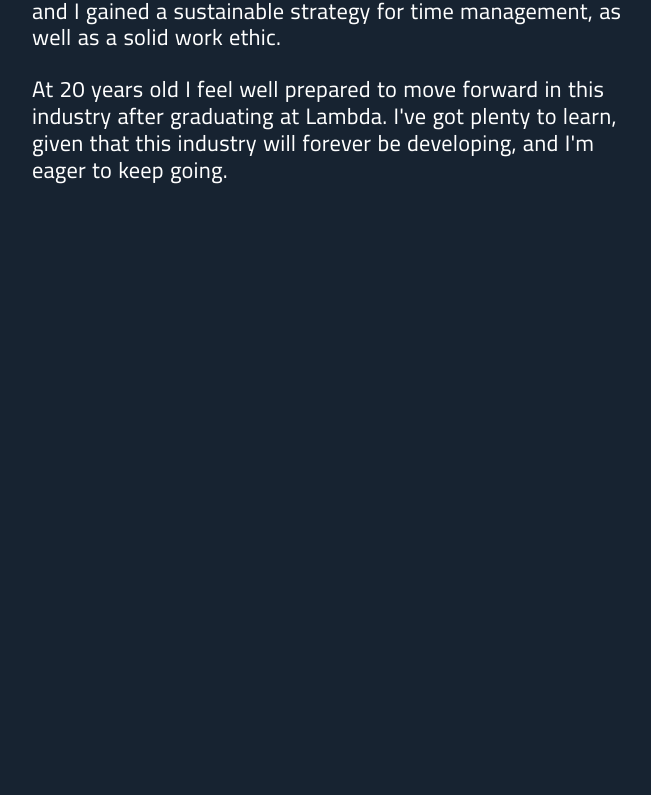
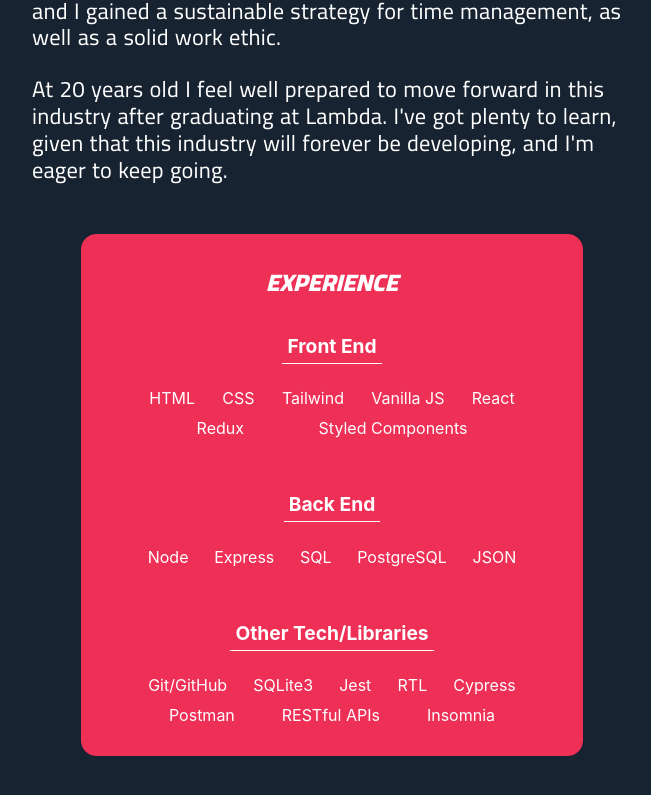
Before and after one commit to dvonpingel/portfolio, a React (Create React App) app in the folder portfolio/: page /about in a window 1280 px wide. Shown: the part 635-1430 px from the top of the page, without its empty margins (308-959 px from the left). Before the commit the page ends 869 px from the top, so only its background shows below. Built offline with nearby package versions, Linux system fonts and the light colour scheme.

Commit message:
Added Experience and Copyright

```diff
--- a/portfolio/public/index.html
+++ b/portfolio/public/index.html
@@ -36,7 +36,7 @@
       src="https://kit.fontawesome.com/a076d05399.js"
       crossorigin="anonymous"
     ></script>
-    <title>React App</title>
+    <title>D'Artagnan von Pingel | Full-Stack Developer</title>
   </head>
   <body>
     <noscript>You need to enable JavaScript to run this app.</noscript>
--- a/portfolio/src/App.js
+++ b/portfolio/src/App.js
@@ -5,6 +5,8 @@ import styled, { keyframes } from "styled-components";
 import About from "./components/About";
 import Home from "./components/Home";
 import Projects from "./components/Projects";
+
+const date = new Date();
 
 function App() {
   return (
@@ -25,6 +27,11 @@ function App() {
 
       <Route exact path="/">
         <Home />
+        <Footer>
+          <Copyright>
+            &copy; {date.getFullYear()} D'Artagnan von Pingel
+          </Copyright>
+        </Footer>
       </Route>
 
       <Route path="/about">
@@ -37,6 +44,19 @@ function App() {
     </>
   );
 }
+
+const Footer = styled.div`
+  color: white;
+  position: fixed;
+  bottom: 0;
+  width: 100%;
+  background-color: rgb(11, 23, 37);
+`;
+const Copyright = styled.p`
+  font-size: 0.8rem;
+  width: 175px;
+  margin: 10px auto;
+`;
 
 const kf = keyframes`
     100% {
--- a/portfolio/src/components/About.js
+++ b/portfolio/src/components/About.js
@@ -51,6 +51,44 @@ const About = () => {
         after graduating at Lambda. I've got plenty to learn, given that this
         industry will forever be developing, and I'm eager to keep going.
       </Paragraph>
+      <Experience>
+        <Title2>EXPERIENCE</Title2>
+        <ListDiv>
+          <ExperienceTitle>Front End</ExperienceTitle>
+          <ul>
+            <li>HTML</li>
+            <li>CSS</li>
+            <li>Tailwind</li>
+            <li>Vanilla JS</li>
+            <li>React</li>
+            <li>Redux</li>
+            <li>Styled Components</li>
+          </ul>
+        </ListDiv>
+        <ListDiv>
+          <ExperienceTitle>Back End</ExperienceTitle>
+          <ul>
+            <li>Node</li>
+            <li>Express</li>
+            <li>SQL</li>
+            <li>PostgreSQL</li>
+            <li>JSON</li>
+          </ul>
+        </ListDiv>
+        <ListDiv>
+          <ExperienceTitle>Other Tech/Libraries</ExperienceTitle>
+          <ul>
+            <li>Git/GitHub</li>
+            <li>SQLite3</li>
+            <li>Jest</li>
+            <li>RTL</li>
+            <li>Cypress</li>
+            <li>Postman</li>
+            <li>RESTful APIs</li>
+            <li>Insomnia</li>
+          </ul>
+        </ListDiv>
+      </Experience>
     </div>
   );
 };
@@ -140,4 +178,57 @@ const TedX = styled(Lambda)`
   text-decoration: none;
 `;
 
+const Experience = styled.div`
+  margin: 0 auto 50px auto;
+  border: 1px solid #ee2f56;
+  background: #ee2f56;
+  width: 500px;
+  padding: 0;
+  opacity: 0;
+  animation: ${kf} 1s forwards;
+  animation-delay: 0.4s;
+  border-radius: 15px;
+`;
+
+const ListDiv = styled.div`
+  color: white;
+  width: 500px;
+  margin: 0 auto;
+  display: flex;
+  justify-content: center;
+  flex-direction: column;
+  align-items: center;
+  margin: 25px auto;
+  opacity: 0;
+  animation: ${kf} 1s forwards;
+  animation-delay: 0.7s;
+
+  ul {
+    list-style: none;
+    display: flex;
+    flex-wrap: wrap;
+    width: 400px;
+    justify-content: space-evenly;
+    margin: 0 auto;
+    text-align: center;
+    padding: 0;
+
+    li {
+      font-size: 1rem;
+      margin: 5px 10px 5px 10px;
+    }
+  }
+`;
+
+const Title2 = styled(Title)`
+  animation-delay: 0.5s;
+  margin: 25px 0 -20px 0;
+`;
+
+const ExperienceTitle = styled.h3`
+  font-size: 1.2rem;
+  border-bottom: 1px solid white;
+  padding: 5px;
+`;
+
 export default About;
--- a/portfolio/src/components/Home.js
+++ b/portfolio/src/components/Home.js
@@ -10,7 +10,7 @@ import {
 
 const Home = () => {
   return (
-    <div>
+    <MainContent>
       <Title>
         hello! i'm <Br />
         <Bigger>D'Artagnan von Pingel</Bigger>
@@ -38,9 +38,14 @@ const Home = () => {
           <FontAwesomeIcon icon={faFacebook} />
         </Logo>
       </LogoDiv>
-    </div>
+    </MainContent>
   );
 };
+
+const MainContent = styled.div`
+  /* width: 100%;
+  height: 80vh; */
+`;
 
 const kf = keyframes`
     100% {
```
Also changed, not shown: 1 other file (tests, documents, lock files or other folders).
